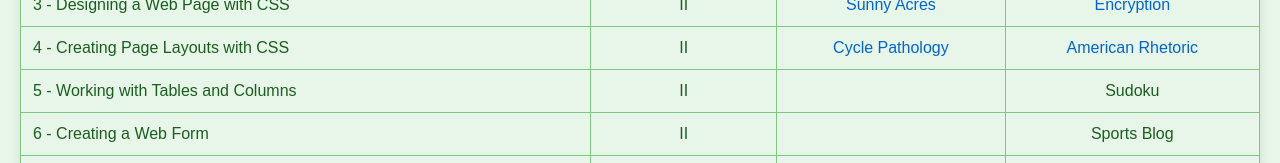
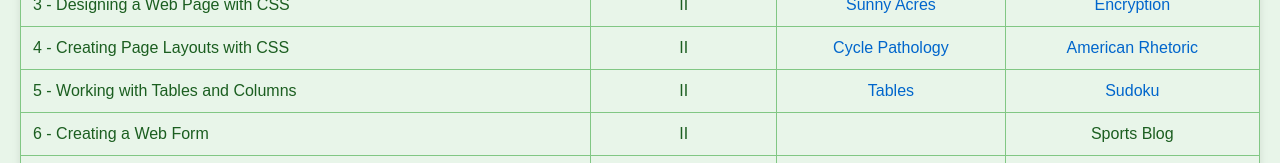
Before and after one commit to Lisa2Post/lisa2post.github.io, a plain HTML site: page index.htm in a window 1280 px wide. Shown: the part 214-377 px from the top of the page. Drawn offline with Linux system fonts and the light colour scheme.

Commit message:
Update index.htm
links for tutorial_05 added

```diff
--- a/index.htm
+++ b/index.htm
@@ -1,3 +1,4 @@
+
 <!DOCTYPE html>
 
 <html>
@@ -63,8 +64,8 @@
             <tr>
                <td>5 - Working with Tables and Columns</td>
                <td>II</td>
-               <td></td>
-               <td>Sudoku</td>
+               <td><a href="Tutorial_05/tables.htm" target="_blank">Tables</a></td>
+               <td><a href="Tutorial_05/case1/sudoku.htm" target="_blank">Sudoku</a></td>
             </tr>
             <tr>
                <td>6 - Creating a Web Form</td>
```
